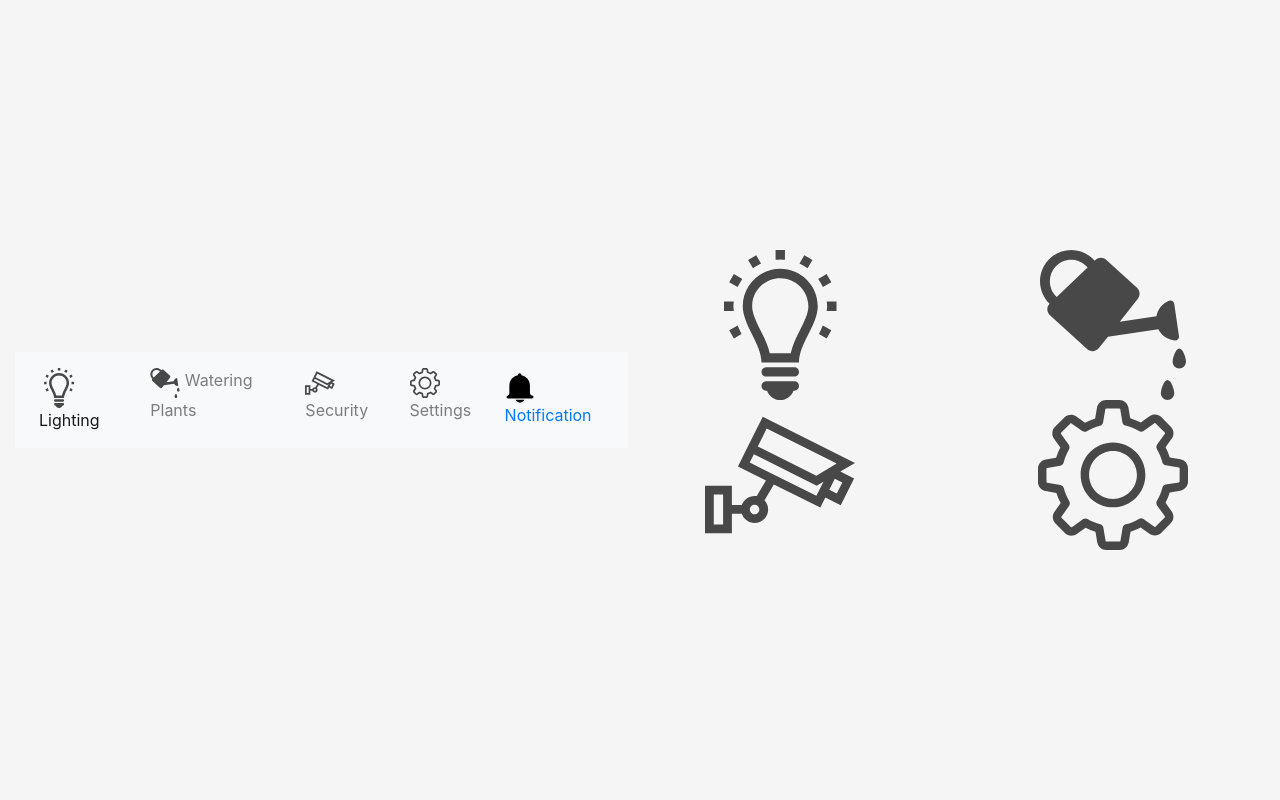
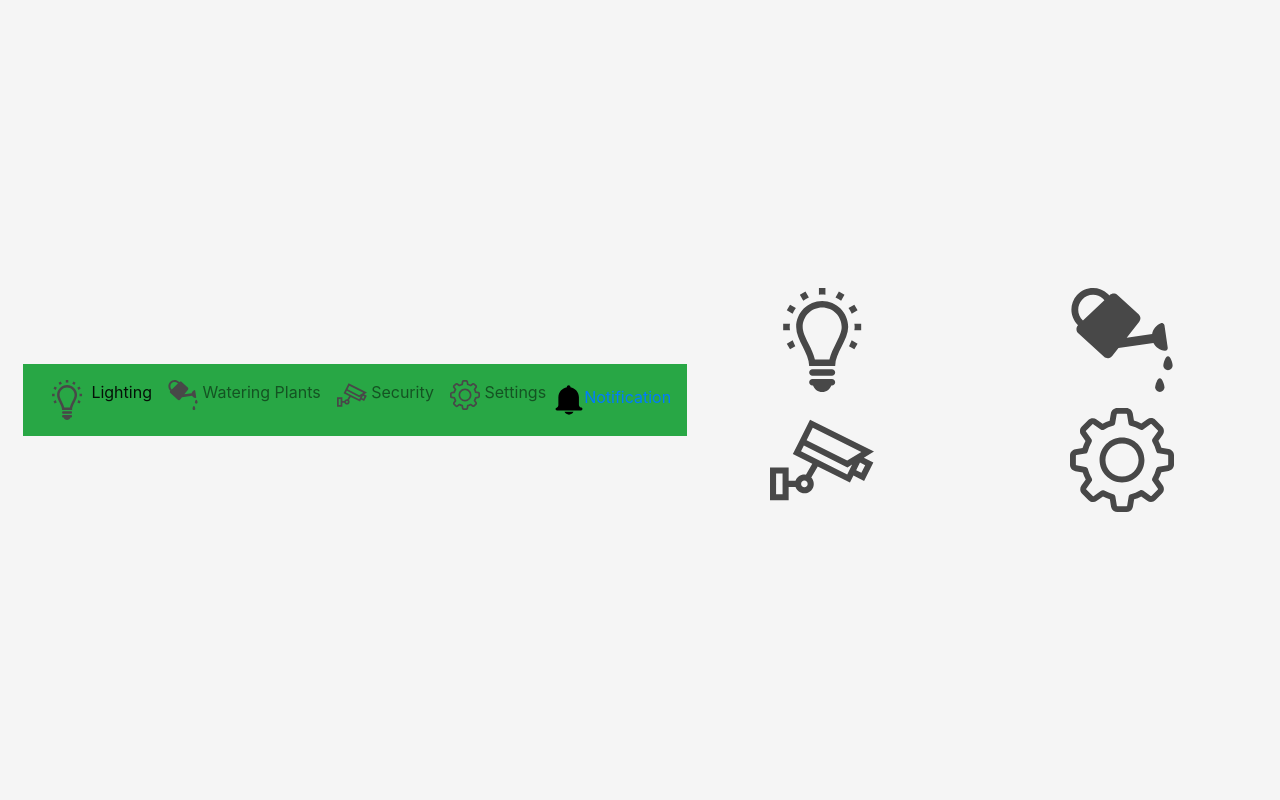
Before and after one commit to peternwankwo/MinHomeAutomation, a PHP site: page /home_page.html in a window 1280 px wide. Run offline with PHP 8.4, Linux system fonts and the light colour scheme.

Commit message:
adjusted the menu width as full viewport

```diff
--- a/css/style.css
+++ b/css/style.css
@@ -94,3 +94,7 @@
     font-size: 20px;
     line-height: initial;
 }
+
+#primary-nav {
+    background-color: skyblue;
+}
--- a/home_page.html
+++ b/home_page.html
@@ -20,9 +20,9 @@
     <link href="signin.css" rel="stylesheet">
 </head>
 
-<body class="container-fluid">
-<header>
-    <nav class="navbar navbar-expand-lg navbar-light bg-light">
+<body class="container-fluid px-0">
+<header id="primary-nav">
+    <nav class="navbar navbar-expand-lg navbar-light bg-success">
         <button class="navbar-toggler" type="button" data-toggle="collapse" data-target="#navbarTogglerDemo02"
                 aria-controls="navbarTogglerDemo02"
                 aria-expanded="false" aria-label="Toggle navigation">
@@ -60,17 +60,17 @@
 <form>
     <div class="row">
         <div class="col">
-            <img class="rounded mx-auto d-block" src="assets/light-bulb-grey.svg" alt="" width="150" height="150">
+            <img class="rounded mx-auto p-2 d-block" src="assets/light-bulb-grey.svg" alt="" width="120" height="120">
         </div>
         <div class="col">
-            <img class="rounded mx-auto d-block" src="assets/watering_grey.svg" alt="" width="150" height="150">
+            <img class="rounded mx-auto p-2 d-block" src="assets/watering_grey.svg" alt="" width="120" height="120">
         </div>
         <div class="w-100"></div>
         <div class="col">
-            <img class="rounded mx-auto d-block" src="assets/cam-grey.svg" alt="" width="150" height="150">
+            <img class="rounded mx-auto p-2 d-block" src="assets/cam-grey.svg" alt="" width="120" height="120">
         </div>
         <div class="col">
-            <img class="rounded mx-auto d-block" src="assets/settings_greysvg.svg" alt="" width="150" height="150">
+            <img class="rounded mx-auto p-2 d-block" src="assets/settings_greysvg.svg" alt="" width="120" height="120">
         </div>
     </div>
 </form>
```
